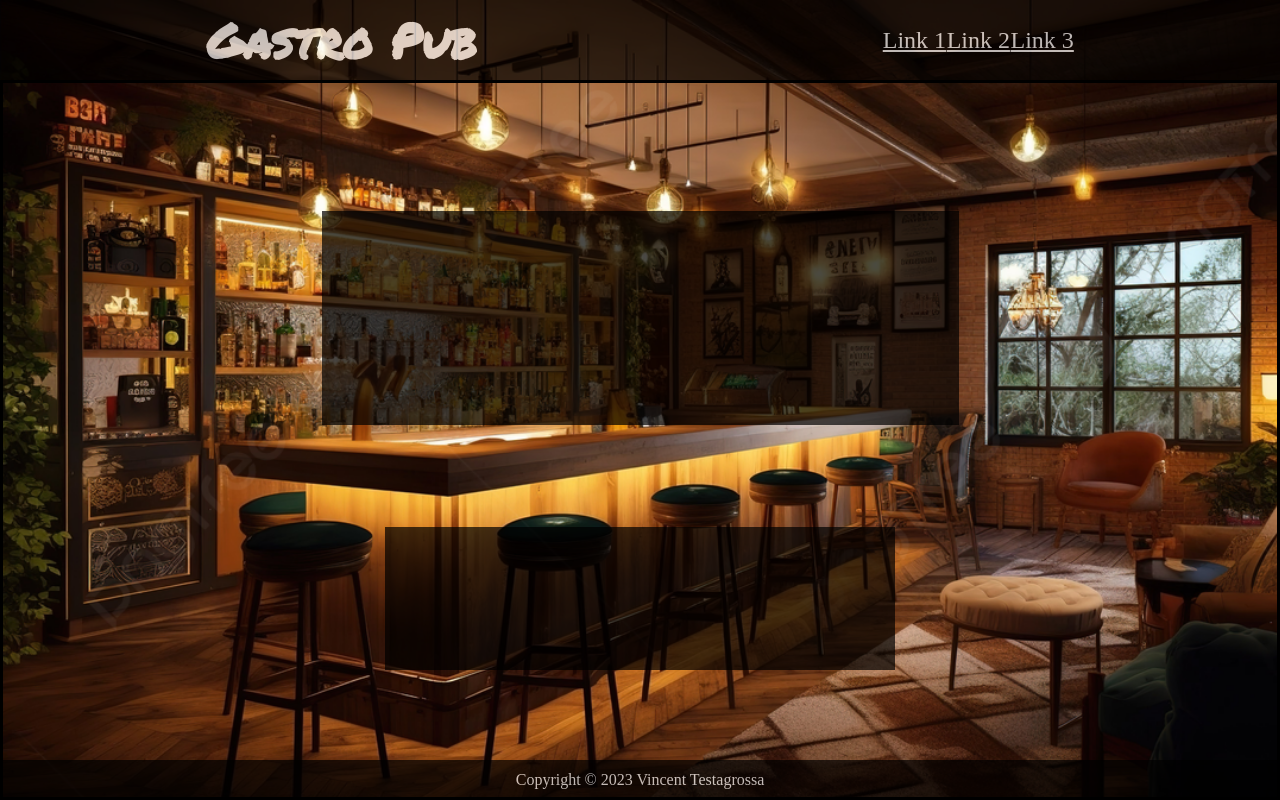
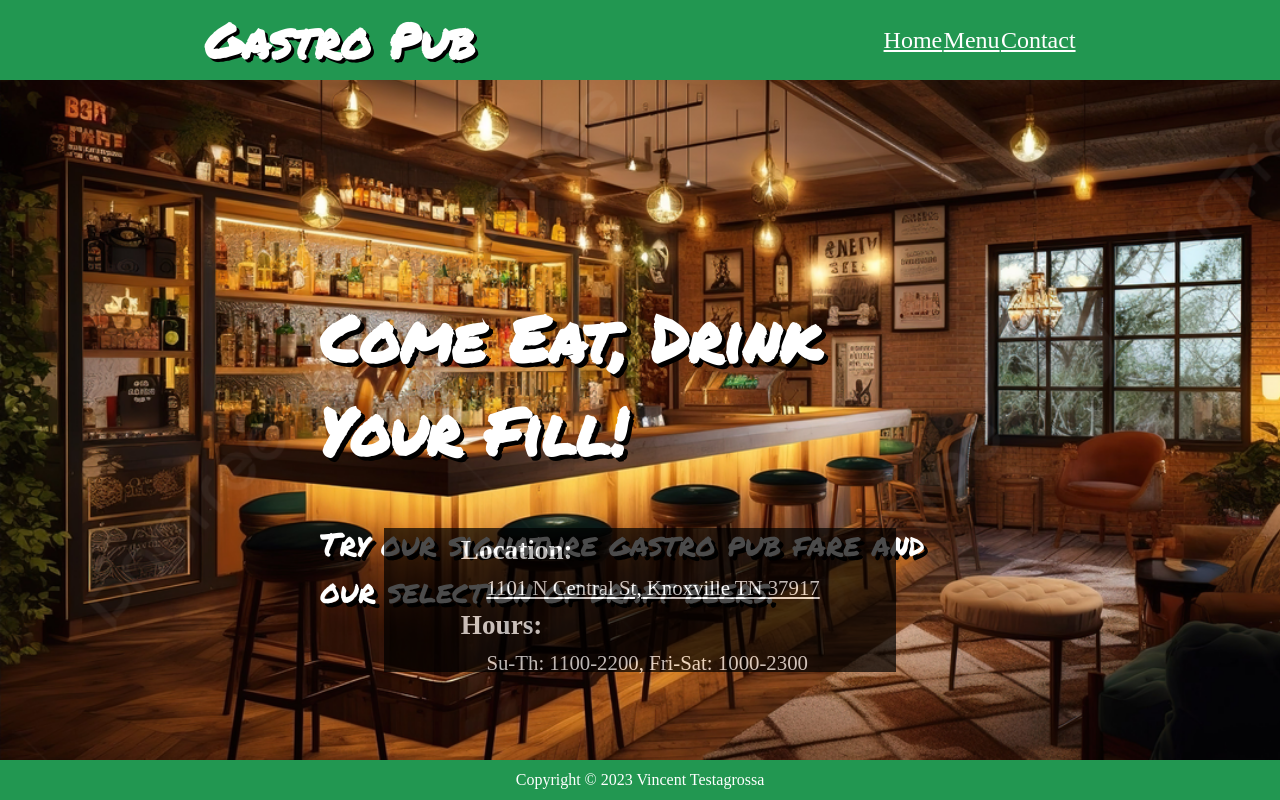
Before and after one commit to vtestagrossa/restaurant, a website built with webpack: page dist/index.html in a window 1280 px wide. Built offline with nearby package versions, Linux system fonts and the light colour scheme.

Commit message:
added hero text and location/hours info. Changed navbar and footer colors

```diff
--- a/src/style.css
+++ b/src/style.css
@@ -29,15 +29,13 @@ body{
     justify-content: space-around;
     width: 100%;
     height: 10%;
-    border-style: solid;
-    background-color: black;
-    border-color: black;
-    opacity: 70%;
+    background-color: rgb(34, 151, 81);
     font-size: 150%;
     color: white;
 }
 .logo{
     font-family: "Marker";
+    text-shadow: 0.125em 0.125em black;
 }
 .navigation{
     display: flex;
@@ -57,26 +55,50 @@ body{
     align-items: center;
     height: 90%;
     width: 100%;
-    border-style: solid;
 }
 .hero-top{
-    margin-bottom: 8%;
+    display: flex;
+    flex-direction: column;
+    align-items: center;
+    margin-bottom: 5%;
     width: 50%;
     height: 30%;
-    border-style: solid;
+}
+.hero-logo{
+    font-size: 200%;
+    font-family: "Marker";
+    color: white;
+    text-shadow: 0.125em 0.125em black;
+}
+.hero-bottom{
+    display: flex;
+    flex-direction: column;
+    align-items: start;
+    justify-content: center;
+    margin-bottom: 10%;
+    width: 40%;
+    height: 20%;
     background-color: black;
-    border-color: black;
     opacity: 70%;
     color: white;
 }
-.hero-bottom{
-    margin-bottom: 10%;
-    width: 40%;
-    height: 20%;
-    border-style: solid;
-    background-color: black;
-    border-color: black;
-    opacity: 70%;
+.hero-bottom h2{
+    font-size: 170%;
+    margin:2%;
+    margin-left: 15%;
+}
+.hero-bottom p{
+    margin:0;
+    font-size: 130%;
+    margin-left: 20%;
+    color: white;
+}
+.hero-bottom a{
+    font-size: 130%;
+    margin-left: 20%;
+    color: white;
+}
+.hero-bottom a:visited{
     color: white;
 }
 .footer{
@@ -87,7 +109,6 @@ body{
     width: 100%;
     position: absolute;
     bottom: 0;
-    background-color: black;
-    opacity: 70%;
+    background-color: rgb(34, 151, 81);
     color: white;
 }
```
Also changed, not shown: dist/index.html.
